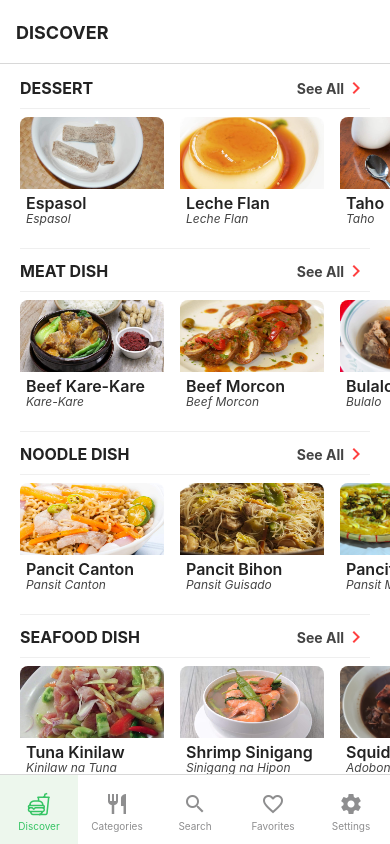
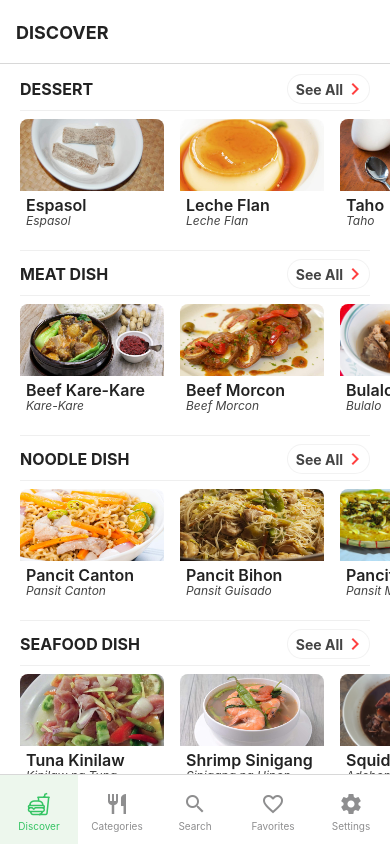
Before and after one commit to godkingjay/Authentic-Pinoy-Recipes-App, a React Native app: screen /Discover in a window 390 px wide. Built offline with nearby package versions, Linux system fonts and the light colour scheme.

Commit message:
ADD: Discover | Horizontal Card/See All

```diff
--- a/assets/component/discoverSeeAll.js
+++ b/assets/component/discoverSeeAll.js
@@ -10,7 +10,7 @@ export default function DiscoverSeeAll({ navigation, route, foodType }){
     <View style={ styles.seeAllWrapper }>
       <TouchableOpacity
         style={ styles.seeAllContainer }
-        activeOpacity={ 0.75 }
+        activeOpacity={ 0.5 }
         onPress={() => navigation.navigate('FoodCategory', foodType)}
       >
         <Text style={ styles.seeAllLabel }>See All</Text>
@@ -29,7 +29,9 @@ const styles = StyleSheet.create({
   },
   seeAllContainer: {
     backgroundColor: "white",
+    borderWidth: 0.5,
     elevation: 2,
+    borderColor: "#4441",
     borderRadius: 64,
     overflow: "hidden",
     flex: 1,
```
